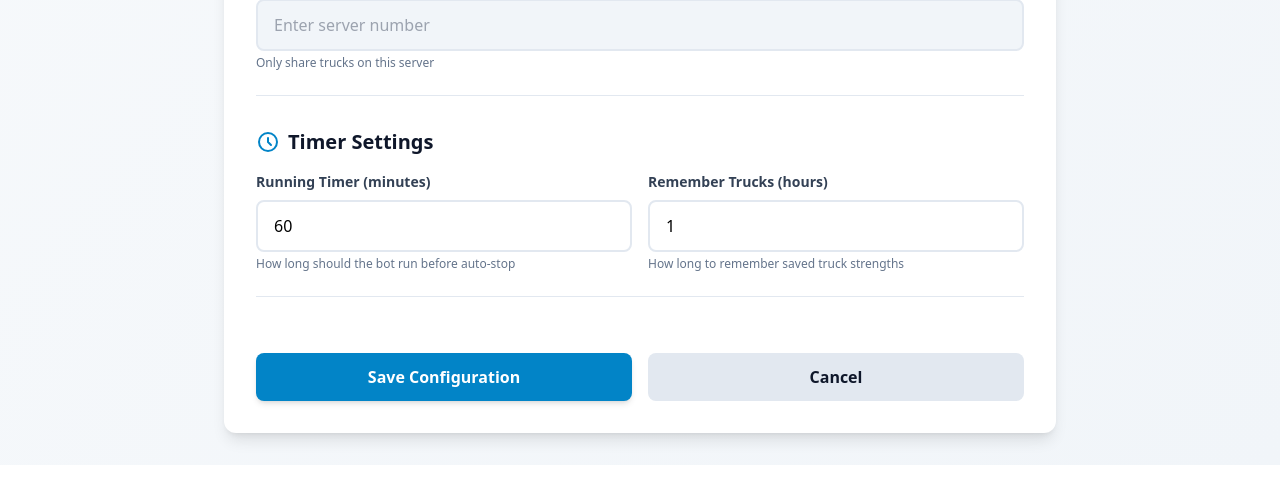
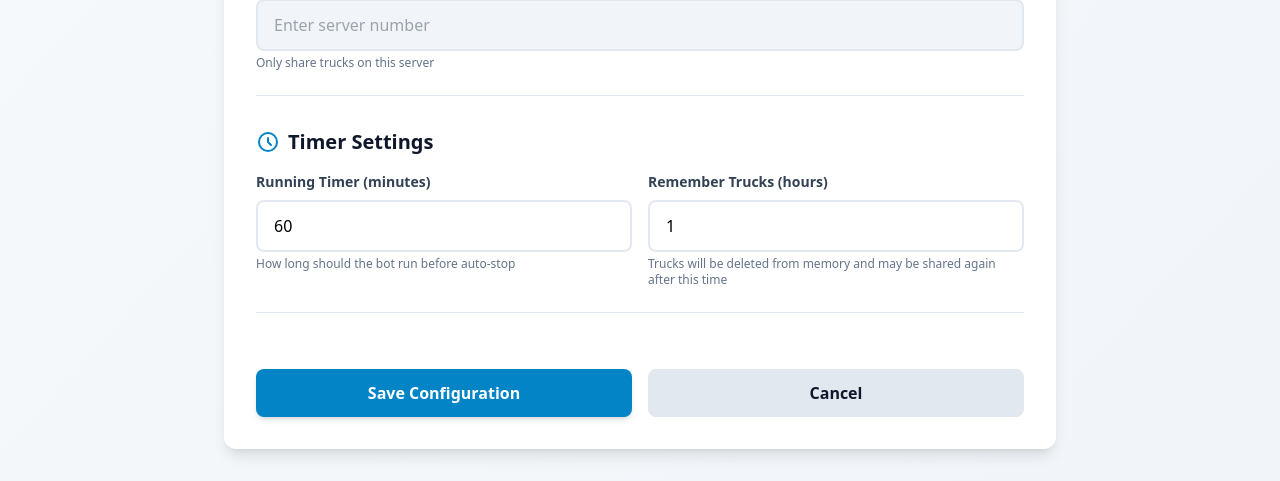
Before and after one commit to Ben10002/LastWarTruck, a Flask app: page /dashboard/bot/configure in a window 1280 px wide. Shown: the part 900-1381 px from the top of the page. Run offline with Flask 3, Linux system fonts and the light colour scheme; a user stored in the database is signed in; data comes from the database, SQL or seed files in the repository; some libraries are stand-ins or nearby versions.

```diff
--- a/templates/user/bot_configure.html
+++ b/templates/user/bot_configure.html
@@ -201,7 +201,7 @@
                                    max="168"
                                    required
                                    class="w-full px-4 py-3 rounded-lg border-2 border-slate-200 focus:border-primary-500 focus:ring-2 focus:ring-primary-200 outline-none transition-all">
-                            <p class="text-xs text-slate-500 mt-1">How long to remember saved truck strengths</p>
+                            <p class="text-xs text-slate-500 mt-1">Trucks will be deleted from memory and may be shared again after this time</p>
                         </div>
                     </div>
                 </div>
```
